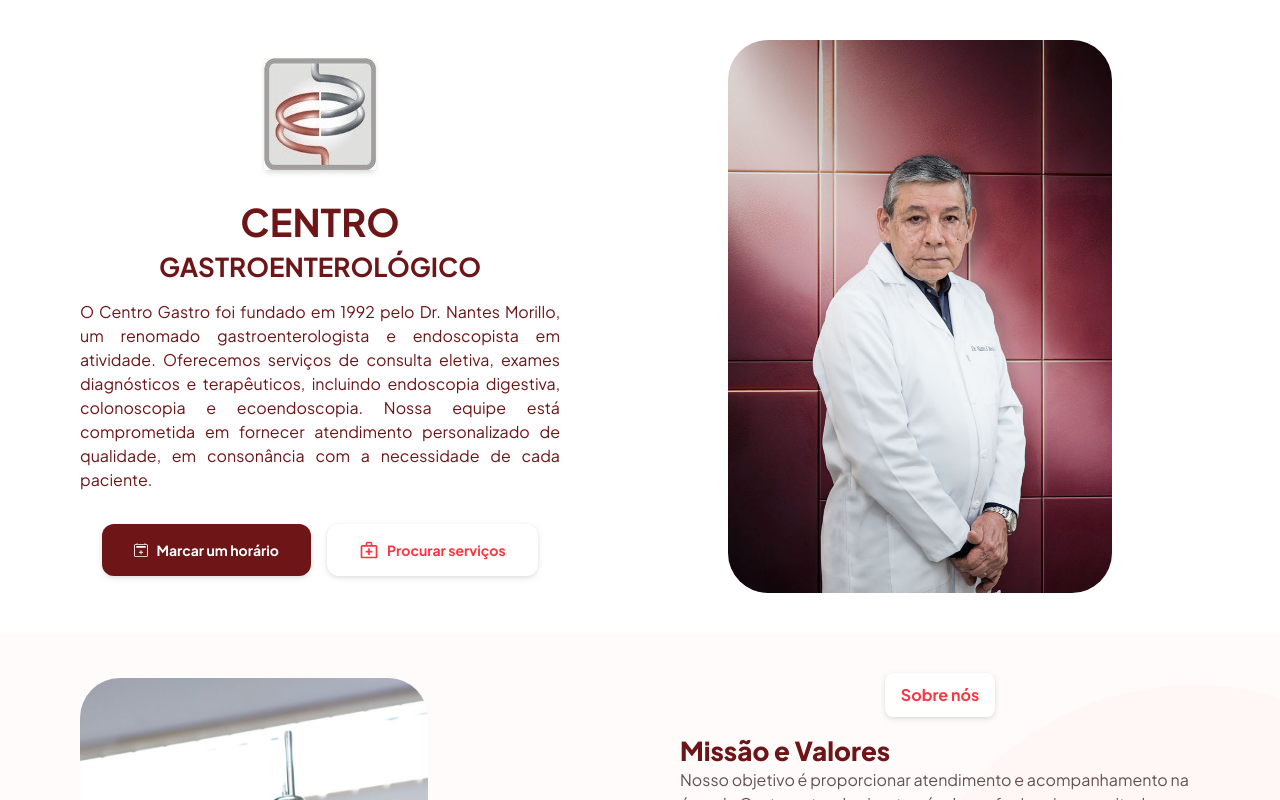
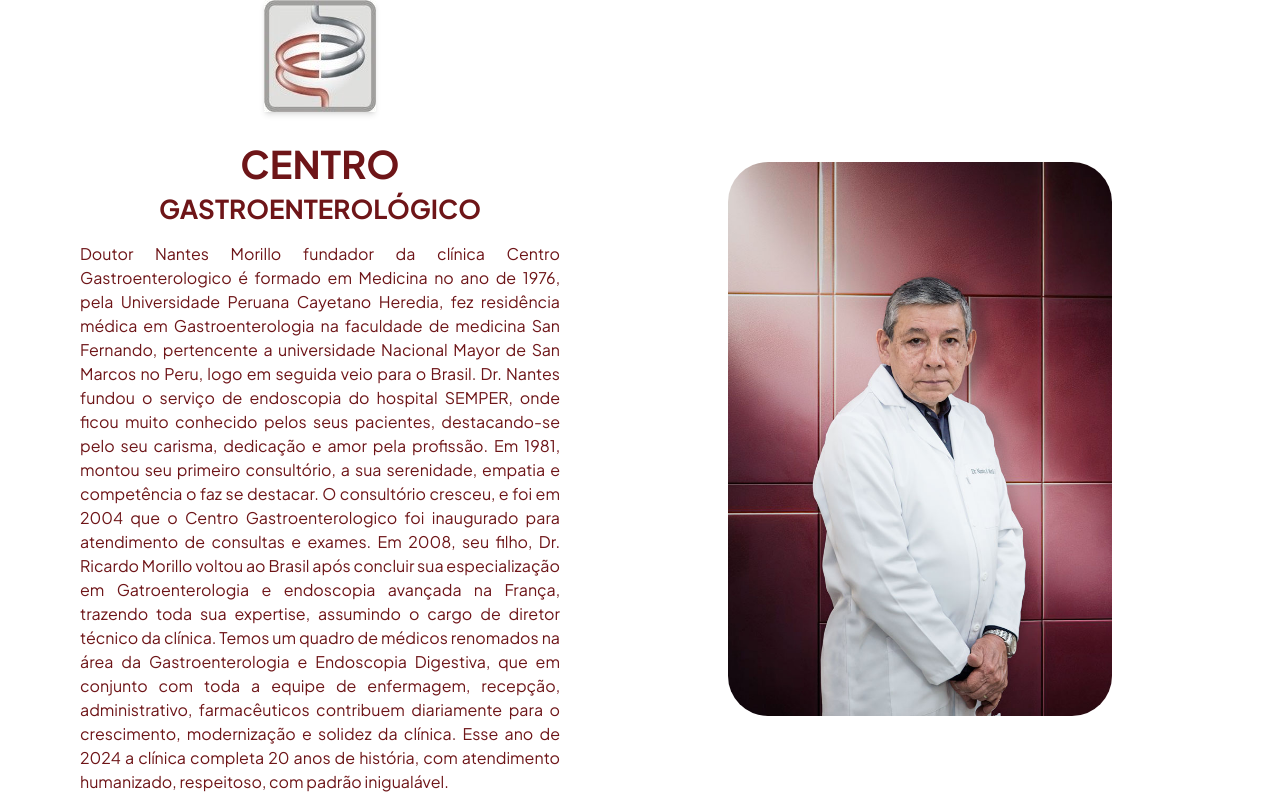
Before and after one commit to thi-alves/centrogastroenterologico, a React (Vite) app: page / in a window 1280 px wide. Shown: the top 800 px of the page. Built offline with nearby package versions, Linux system fonts and the light colour scheme.

Commit message:
Alterações 1.2

```diff
--- a/src/components/Hero.jsx
+++ b/src/components/Hero.jsx
@@ -26,13 +26,23 @@ const Hero = () => {
             CENTRO <br />
             <span className="h2"> GASTROENTEROLÓGICO </span>
           </h1>
-          <p className="p text-justify lg:max-w-[520px]">
-            O Centro Gastro foi fundado em 1992 pelo Dr. Nantes Morillo, um
-            renomado gastroenterologista e endoscopista em atividade. Oferecemos
-            serviços de consulta eletiva, exames diagnósticos e terapêuticos,
-            incluindo endoscopia digestiva, colonoscopia e ecoendoscopia. Nossa
-            equipe está comprometida em fornecer atendimento personalizado de
-            qualidade, em consonância com a necessidade de cada paciente.
+          <p className="p text-justify">
+          Doutor Nantes Morillo fundador da clínica Centro Gastroenterologico é formado em Medicina
+no ano de 1976, pela Universidade Peruana Cayetano Heredia, fez residência médica em
+Gastroenterologia na faculdade de medicina San Fernando, pertencente a universidade
+Nacional Mayor de San Marcos no Peru, logo em seguida veio para o Brasil. Dr. Nantes fundou
+o serviço de endoscopia do hospital SEMPER, onde ficou muito conhecido pelos seus
+pacientes, destacando-se pelo seu carisma, dedicação e amor pela profissão. Em 1981, montou
+seu primeiro consultório, a sua serenidade, empatia e competência o faz se destacar. O
+consultório cresceu, e foi em 2004 que o Centro Gastroenterologico foi inaugurado para
+atendimento de consultas e exames. Em 2008, seu filho, Dr. Ricardo Morillo voltou ao Brasil
+após concluir sua especialização em Gatroenterologia e endoscopia avançada na França,
+trazendo toda sua expertise, assumindo o cargo de diretor técnico da clínica. Temos um
+quadro de médicos renomados na área da Gastroenterologia e Endoscopia Digestiva, que em
+conjunto com toda a equipe de enfermagem, recepção, administrativo, farmacêuticos
+contribuem diariamente para o crescimento, modernização e solidez da clínica. Esse ano de
+2024 a clínica completa 20 anos de história, com atendimento humanizado, respeitoso, com
+padrão inigualável.
           </p>
         </div>
         <div className="w-full flex flex-col md:flexCenter md:flex-row gap-4">
```
